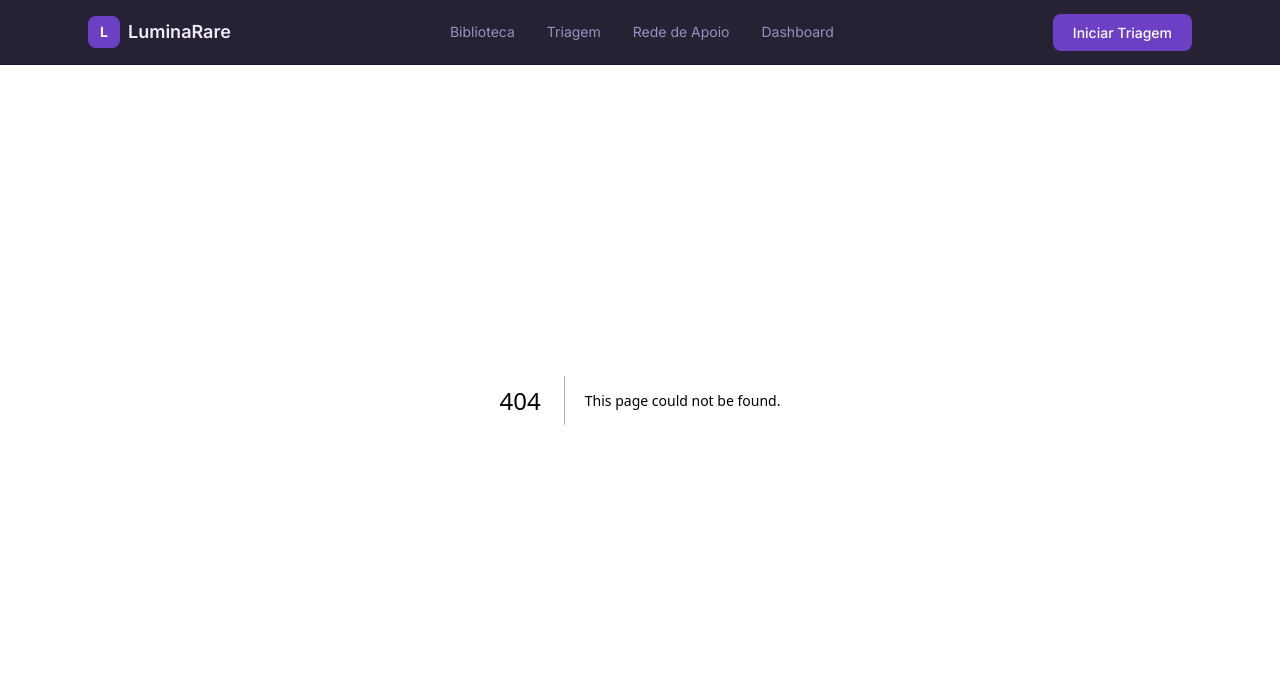
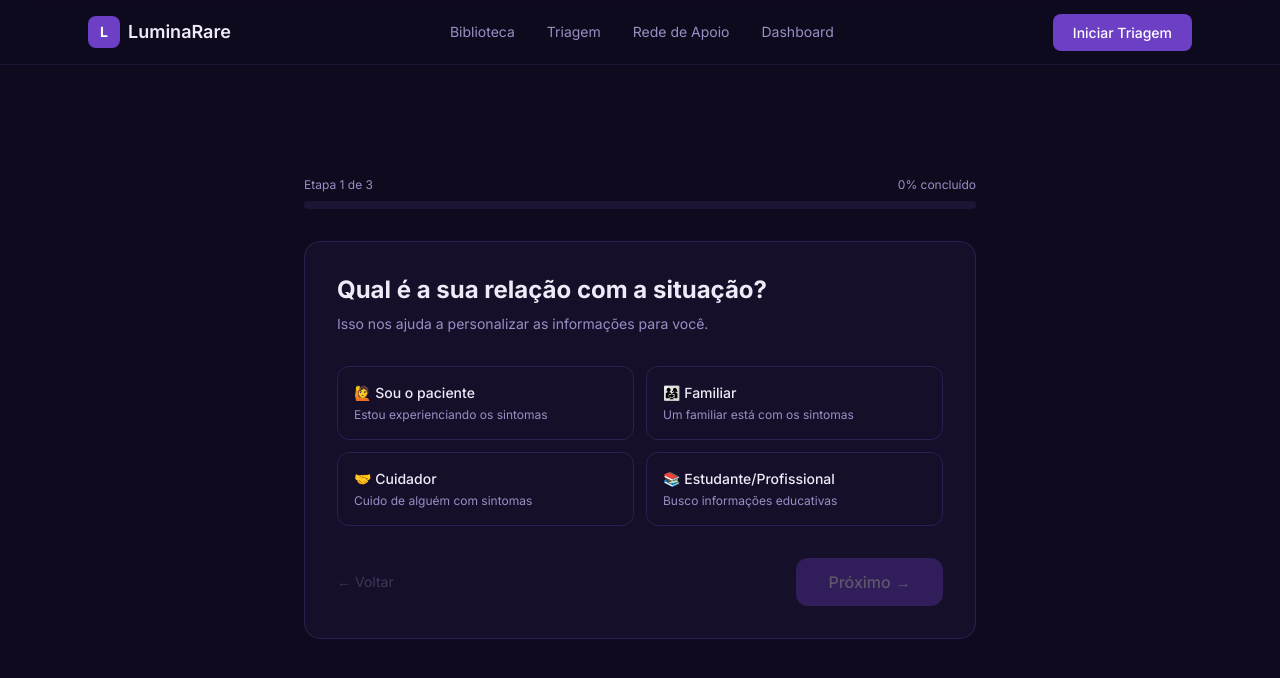
Before and after one commit to Gisele-Santana98/luminarare, a Next.js app in the folder frontend/: page /triagem in a window 1280 px wide. Before the commit this address had no page. Shown: the top 678 px of the page. Built offline with nearby package versions, Linux system fonts and the light colour scheme.

Commit message:
feat: adiciona página de triagem educativa multi-etapas

```diff
--- /dev/null
+++ b/frontend/src/app/triagem/page.js
@@ -0,0 +1,239 @@
+'use client'
+
+import { useState } from 'react'
+import Link from 'next/link'
+
+// Dados de cada etapa do formulário
+const etapas = [
+  {
+    id: 1,
+    pergunta: 'Qual é a sua relação com a situação?',
+    descricao: 'Isso nos ajuda a personalizar as informações para você.',
+    opcoes: [
+      { valor: 'paciente', label: '🙋 Sou o paciente', descricao: 'Estou experienciando os sintomas' },
+      { valor: 'familiar', label: '👨‍👩‍👧 Familiar', descricao: 'Um familiar está com os sintomas' },
+      { valor: 'cuidador', label: '🤝 Cuidador', descricao: 'Cuido de alguém com sintomas' },
+      { valor: 'estudante', label: '📚 Estudante/Profissional', descricao: 'Busco informações educativas' },
+    ],
+  },
+  {
+    id: 2,
+    pergunta: 'Há quanto tempo os sintomas estão presentes?',
+    descricao: 'O tempo de duração ajuda a entender melhor a situação.',
+    opcoes: [
+      { valor: 'menos1mes', label: '📅 Menos de 1 mês', descricao: 'Sintomas recentes' },
+      { valor: '1a6meses', label: '📆 1 a 6 meses', descricao: 'Sintomas há alguns meses' },
+      { valor: '6a12meses', label: '🗓️ 6 meses a 1 ano', descricao: 'Sintomas persistentes' },
+      { valor: 'maisde1ano', label: '⏳ Mais de 1 ano', descricao: 'Sintomas de longa data' },
+    ],
+  },
+  {
+    id: 3,
+    pergunta: 'Quais sintomas estão presentes?',
+    descricao: 'Selecione todos que se aplicam. Isso é apenas educativo.',
+    multiplo: true,
+    opcoes: [
+      { valor: 'fadiga', label: '😴 Fadiga extrema' },
+      { valor: 'dores', label: '🦴 Dores nas articulações' },
+      { valor: 'visao', label: '👁️ Problemas de visão' },
+      { valor: 'respiratorio', label: '🫁 Problemas respiratórios' },
+      { valor: 'neurologico', label: '🧠 Sintomas neurológicos' },
+      { valor: 'crescimento', label: '📏 Alterações no crescimento' },
+      { valor: 'digestivo', label: '🫃 Problemas digestivos' },
+      { valor: 'pele', label: '🩹 Alterações na pele' },
+    ],
+  },
+]
+
+export default function Triagem() {
+  const [etapaAtual, setEtapaAtual] = useState(0)
+  const [respostas, setRespostas] = useState({})
+  const [concluido, setConcluido] = useState(false)
+
+  const etapa = etapas[etapaAtual]
+  const progresso = ((etapaAtual) / etapas.length) * 100
+
+  // Seleciona resposta de escolha única
+  function selecionarOpcao(valor) {
+    setRespostas(prev => ({ ...prev, [etapa.id]: valor }))
+  }
+
+  // Seleciona resposta de múltipla escolha
+  function toggleOpcaoMultipla(valor) {
+    const atual = respostas[etapa.id] || []
+    const jaExiste = atual.includes(valor)
+    setRespostas(prev => ({
+      ...prev,
+      [etapa.id]: jaExiste
+        ? atual.filter(v => v !== valor)
+        : [...atual, valor]
+    }))
+  }
+
+  // Avança para próxima etapa
+  function avancar() {
+    if (etapaAtual < etapas.length - 1) {
+      setEtapaAtual(prev => prev + 1)
+    } else {
+      setConcluido(true)
+    }
+  }
+
+  // Volta para etapa anterior
+  function voltar() {
+    setEtapaAtual(prev => prev - 1)
+  }
+
+  // Verifica se pode avançar
+  const respostaAtual = respostas[etapa?.id]
+  const podeAvancar = etapa?.multiplo
+    ? respostaAtual && respostaAtual.length > 0
+    : !!respostaAtual
+
+  // Tela de resultado
+  if (concluido) {
+    return (
+      <main className="bg-[#0F0A1E] min-h-screen pt-24 px-6 pb-20 flex items-center justify-center">
+        <div className="max-w-2xl w-full">
+          <div className="bg-[#160F2A] border border-[#2D1F54] rounded-2xl p-8 text-center">
+            <div className="text-5xl mb-6">✨</div>
+            <h2 className="text-[#F0EAF8] text-3xl font-bold mb-4">
+              Triagem concluída!
+            </h2>
+            <p className="text-[#9B8EC4] text-lg mb-8 leading-relaxed">
+              Com base nas suas respostas, recomendamos conversar com nosso
+              assistente educativo para obter mais informações sobre os sintomas relatados.
+            </p>
+
+            <div className="bg-[#0F0A1E] border border-[#2D1F54] rounded-xl p-6 mb-8 text-left">
+              <p className="text-[#A78BFA] text-xs font-medium uppercase tracking-wide mb-3">
+                Próximos passos recomendados
+              </p>
+              <ul className="space-y-3">
+                <li className="flex items-start gap-3 text-[#9B8EC4] text-sm">
+                  <span className="text-[#4ADE80] mt-0.5">✓</span>
+                  Converse com nosso assistente educativo de IA
+                </li>
+                <li className="flex items-start gap-3 text-[#9B8EC4] text-sm">
+                  <span className="text-[#4ADE80] mt-0.5">✓</span>
+                  Explore nossa biblioteca de doenças raras
+                </li>
+                <li className="flex items-start gap-3 text-[#9B8EC4] text-sm">
+                  <span className="text-[#4ADE80] mt-0.5">✓</span>
+                  Encontre centros especializados na sua região
+                </li>
+                <li className="flex items-start gap-3 text-[#9B8EC4] text-sm">
+                  <span className="text-[#4ADE80] mt-0.5">✓</span>
+                  Consulte sempre um médico especialista
+                </li>
+              </ul>
+            </div>
+
+            <div className="flex flex-col sm:flex-row gap-4 justify-center">
+              <Link
+                href="/assistente"
+                className="bg-[#E8622A] text-white font-medium px-8 py-3 rounded-xl hover:opacity-90 transition-opacity"
+              >
+                Falar com assistente IA
+              </Link>
+              <Link
+                href="/rede-de-apoio"
+                className="border border-[#6C3FC5] text-[#A78BFA] font-medium px-8 py-3 rounded-xl hover:bg-[#6C3FC5]/10 transition-colors"
+              >
+                Ver rede de apoio
+              </Link>
+            </div>
+
+            <p className="text-[#6B5EA0] text-xs mt-8">
+              Esta triagem é estritamente educativa e não substitui avaliação médica.
+            </p>
+          </div>
+        </div>
+      </main>
+    )
+  }
+
+  return (
+    <main className="bg-[#0F0A1E] min-h-screen pt-24 px-6 pb-20 flex items-center justify-center">
+      <div className="max-w-2xl w-full">
+
+        {/* Barra de progresso */}
+        <div className="mb-8">
+          <div className="flex justify-between text-xs text-[#9B8EC4] mb-2">
+            <span>Etapa {etapaAtual + 1} de {etapas.length}</span>
+            <span>{Math.round(progresso)}% concluído</span>
+          </div>
+          <div className="w-full bg-[#1E1535] rounded-full h-2">
+            <div
+              className="bg-[#6C3FC5] h-2 rounded-full transition-all duration-500"
+              style={{ width: `${progresso}%` }}
+            />
+          </div>
+        </div>
+
+        {/* Card principal */}
+        <div className="bg-[#160F2A] border border-[#2D1F54] rounded-2xl p-8">
+          <h2 className="text-[#F0EAF8] text-2xl font-bold mb-2">
+            {etapa.pergunta}
+          </h2>
+          <p className="text-[#9B8EC4] text-sm mb-8">
+            {etapa.descricao}
+          </p>
+
+          {/* Opções */}
+          <div className="grid grid-cols-1 sm:grid-cols-2 gap-3 mb-8">
+            {etapa.opcoes.map(opcao => {
+              const selecionado = etapa.multiplo
+                ? (respostas[etapa.id] || []).includes(opcao.valor)
+                : respostas[etapa.id] === opcao.valor
+
+              return (
+                <button
+                  key={opcao.valor}
+                  onClick={() => etapa.multiplo
+                    ? toggleOpcaoMultipla(opcao.valor)
+                    : selecionarOpcao(opcao.valor)
+                  }
+                  className={`p-4 rounded-xl border text-left transition-all ${
+                    selecionado
+                      ? 'border-[#6C3FC5] bg-[#6C3FC5]/10'
+                      : 'border-[#2D1F54] hover:border-[#6C3FC5]/50'
+                  }`}
+                  aria-pressed={selecionado}
+                >
+                  <div className="text-[#F0EAF8] font-medium text-sm">
+                    {opcao.label}
+                  </div>
+                  {opcao.descricao && (
+                    <div className="text-[#9B8EC4] text-xs mt-1">
+                      {opcao.descricao}
+                    </div>
+                  )}
+                </button>
+              )
+            })}
+          </div>
+
+          {/* Navegação */}
+          <div className="flex justify-between">
+            <button
+              onClick={voltar}
+              disabled={etapaAtual === 0}
+              className="text-[#9B8EC4] text-sm hover:text-[#F0EAF8] transition-colors disabled:opacity-30 disabled:cursor-not-allowed"
+            >
+              ← Voltar
+            </button>
+            <button
+              onClick={avancar}
+              disabled={!podeAvancar}
+              className="bg-[#6C3FC5] text-white font-medium px-8 py-3 rounded-xl hover:bg-[#5A32A3] transition-colors disabled:opacity-30 disabled:cursor-not-allowed"
+            >
+              {etapaAtual === etapas.length - 1 ? 'Concluir triagem' : 'Próximo →'}
+            </button>
+          </div>
+        </div>
+
+      </div>
+    </main>
+  )
+}
```
